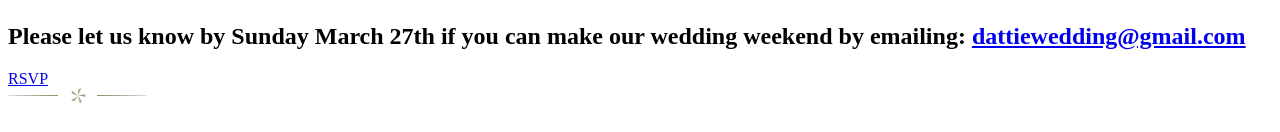
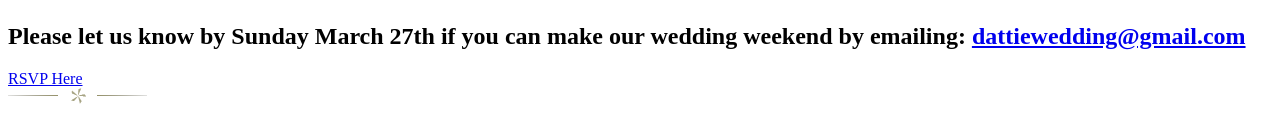
Before and after one commit to jackall3n/hattie-n-dan, a Next.js app: page /rsvp in a window 1280 px wide. Shown: the part 665-797 px from the top of the page. Built offline with nearby package versions, Linux system fonts and the light colour scheme; what opacity would draw is missing.

Commit message:
fix mailto formatting

```diff
--- a/pages/rsvp.tsx
+++ b/pages/rsvp.tsx
@@ -28,10 +28,10 @@ export default function RSVP() {
         <div className="flex">
           <div className="m-auto">
             <a
-              href="mailto:dattiewedding@gmail.com?subject=RSVP: Dan and Hattie wedding&body=Name:%0D%0AI+can+attend+the+Friday+evening:%0D%0AI+can+attend+the+Saturday+swim (please specify if you need a wetsuit):%0D%0AI+can+attend+the+wedding:%0D%0ADietary requirements:"
+              href="mailto:dattiewedding@gmail.com?bcc=harrietsime@gmail.com&subject=RSVP%3A%20Dan%20and%20Hattie%20wedding&body=Name%3A%0AI%20can%20attend%20the%20Friday%20evening%3A%0AI%20can%20attend%20the%20Saturday%20swim%20(please%20specify%20if%20you%20need%20a%20wetsuit)%3A%0AI%20can%20attend%20the%20wedding%3A%0ADietary%20requirements%3A"
               className="mt-10 block bg-white hover:bg-gray-100 text-gray-800 font-semibold py-2 px-4 border border-gray-400 rounded shadow"
             >
-              RSVP
+              RSVP Here
             </a>
           </div>
         </div>
```
